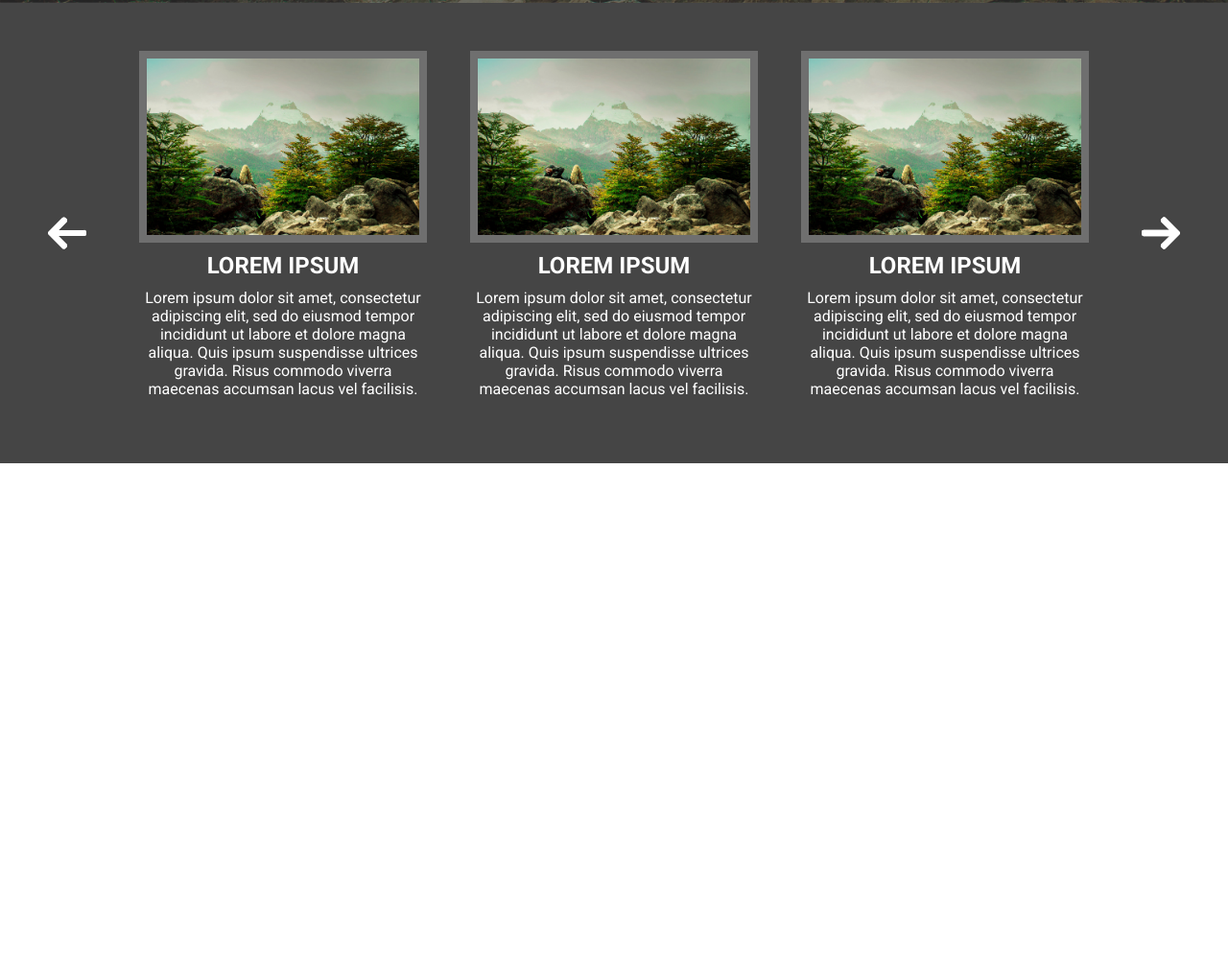
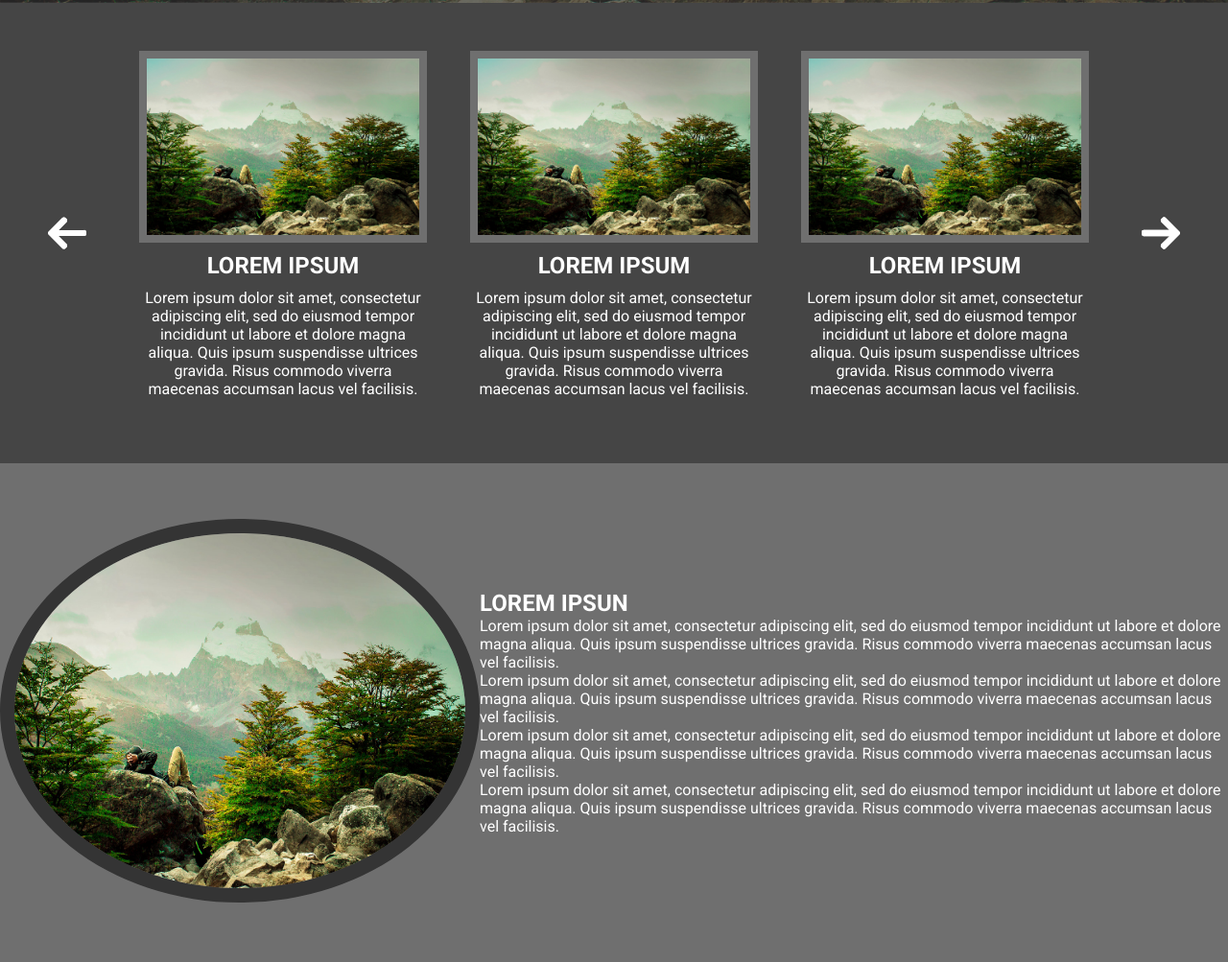
Before and after one commit to JordaoViktor/DotDigitalTest, a plain HTML site: page index.html in a window 1280 px wide. Shown: the part 797-1800 px from the top of the page at 96% size. Before the commit the page ends 1280 px from the top, so only its background shows below. Drawn offline with Linux system fonts and the light colour scheme.

Commit message:
Doing another section layout

```diff
--- a/index.html
+++ b/index.html
@@ -200,7 +200,31 @@
             </svg>
         </button>
     </section>
+    <section class="profile">
+        <div class="profile-container">
+            <div class="profile-image">
+                <img src="./assets/background.jpg" alt="">
+            </div>
+            <div class="profile-content">
+                <h2>Lorem Ipsun</h2>
+                <article>
+                    Lorem ipsum dolor sit amet, consectetur adipiscing elit, sed do eiusmod tempor incididunt ut labore et dolore magna aliqua. Quis ipsum suspendisse ultrices gravida. Risus commodo viverra maecenas accumsan lacus vel facilisis.
+                </article>
 
+                <article>
+                    Lorem ipsum dolor sit amet, consectetur adipiscing elit, sed do eiusmod tempor incididunt ut labore et dolore magna aliqua. Quis ipsum suspendisse ultrices gravida. Risus commodo viverra maecenas accumsan lacus vel facilisis.
+                </article>
+
+                <article>
+                    Lorem ipsum dolor sit amet, consectetur adipiscing elit, sed do eiusmod tempor incididunt ut labore et dolore magna aliqua. Quis ipsum suspendisse ultrices gravida. Risus commodo viverra maecenas accumsan lacus vel facilisis.
+                </article>
+
+                <article>
+                    Lorem ipsum dolor sit amet, consectetur adipiscing elit, sed do eiusmod tempor incididunt ut labore et dolore magna aliqua. Quis ipsum suspendisse ultrices gravida. Risus commodo viverra maecenas accumsan lacus vel facilisis.
+                </article>
+            </div>
+        </div>
+    </section>
     <script src="./script.js"></script>
 </body>
 </html>
--- a/style.css
+++ b/style.css
@@ -213,3 +213,28 @@ ul,li{
     width: 300px;
     text-align: center;
 }
+
+.profile{
+    background-color: var(--primmary-color);
+    width: 100vw;
+    height: 65vh;
+    color:var(--white-color)
+}
+.profile-container{
+    display: flex;
+    align-items: center;
+    width: 100%;
+    height: 100%;
+}
+.profile-content h2{
+    text-transform: uppercase;
+    font-weight: bold;
+}
+
+.profile-image img{
+    width: 500px;
+    height: 400px;
+    border-radius: 50%;
+    border: 15px solid var(--border-gray-color);
+
+}
```
